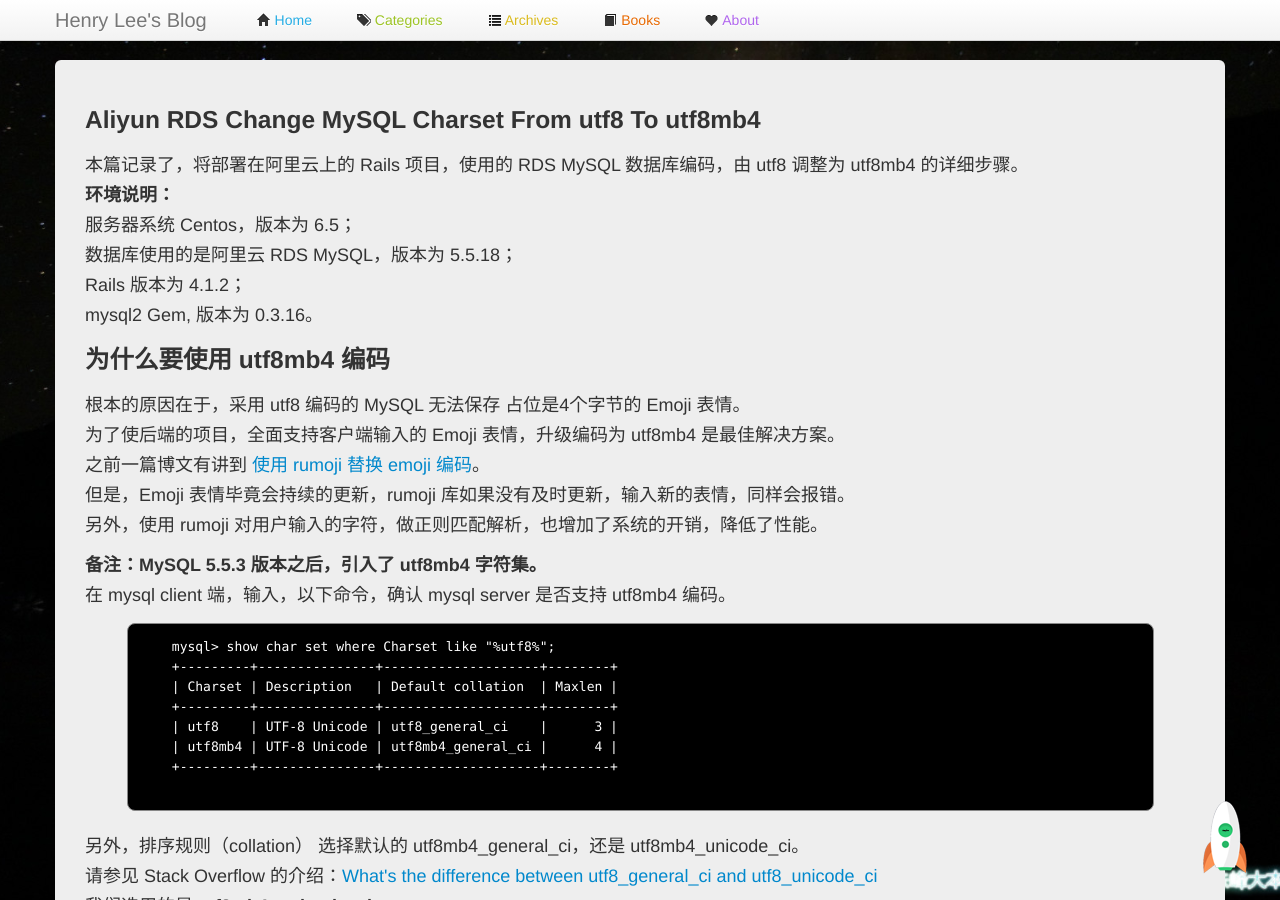
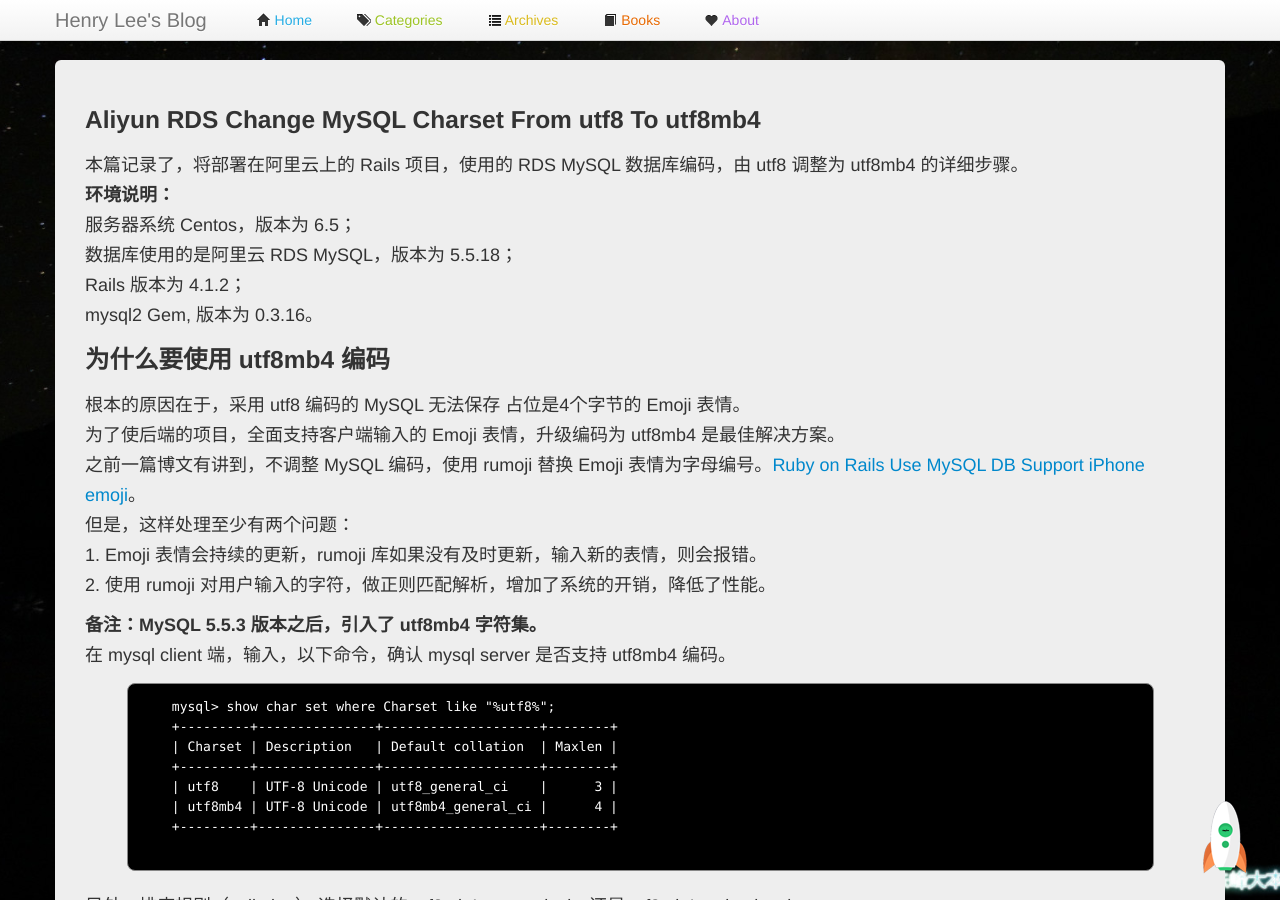
Before and after one commit to manageyp/manageyp.github.com, a Jekyll site: the page built from _posts/2015-03-05-aliyun-rds-change-mysql-charset-from-utf8-to-utf8mb4.html, in a window 1280 px wide and 900 px high. Built offline with Jekyll 4.4.1, drawn with Linux system fonts in a browser that asks for light colours; comment, search, counter and statistics services are not loaded.

Commit message:
[Change] aliyun-rds-change-mysql-charset-from-utf8-to-utf8mb4 post

```diff
--- a/_posts/2015-03-05-aliyun-rds-change-mysql-charset-from-utf8-to-utf8mb4.html
+++ b/_posts/2015-03-05-aliyun-rds-change-mysql-charset-from-utf8-to-utf8mb4.html
@@ -22,9 +22,10 @@ record_on: 2015-03-05
 <p>
   根本的原因在于，采用 utf8 编码的 MySQL 无法保存 占位是4个字节的 Emoji 表情。<br />
   为了使后端的项目，全面支持客户端输入的 Emoji 表情，升级编码为 utf8mb4 是最佳解决方案。<br />
-  之前一篇博文有讲到 <a href="http://manageyp.github.com/ruby-on-rails/2014/12/10/ruby-on-rails-use-mysql-db-support-iphone-emoji.html">使用 rumoji 替换 emoji 编码</a>。<br />
-  但是，Emoji 表情毕竟会持续的更新，rumoji 库如果没有及时更新，输入新的表情，同样会报错。<br />
-  另外，使用 rumoji 对用户输入的字符，做正则匹配解析，也增加了系统的开销，降低了性能。
+  之前一篇博文有讲到，不调整 MySQL 编码，使用 rumoji 替换 Emoji 表情为字母编号。<a href="http://manageyp.github.com/ruby-on-rails/2014/12/10/ruby-on-rails-use-mysql-db-support-iphone-emoji.html">Ruby on Rails Use MySQL DB Support iPhone emoji</a>。<br />
+  但是，这样处理至少有两个问题：<br />
+  1. Emoji 表情会持续的更新，rumoji 库如果没有及时更新，输入新的表情，则会报错。<br />
+  2. 使用 rumoji 对用户输入的字符，做正则匹配解析，增加了系统的开销，降低了性能。
 </p>
 
 <p>
```
